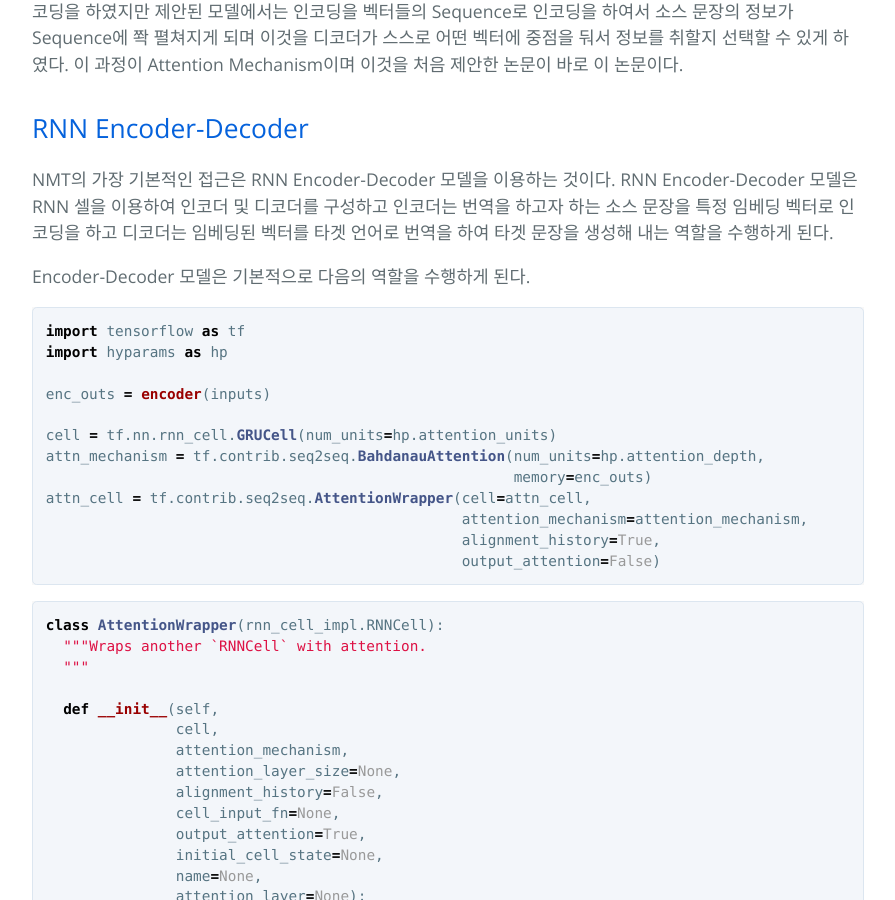
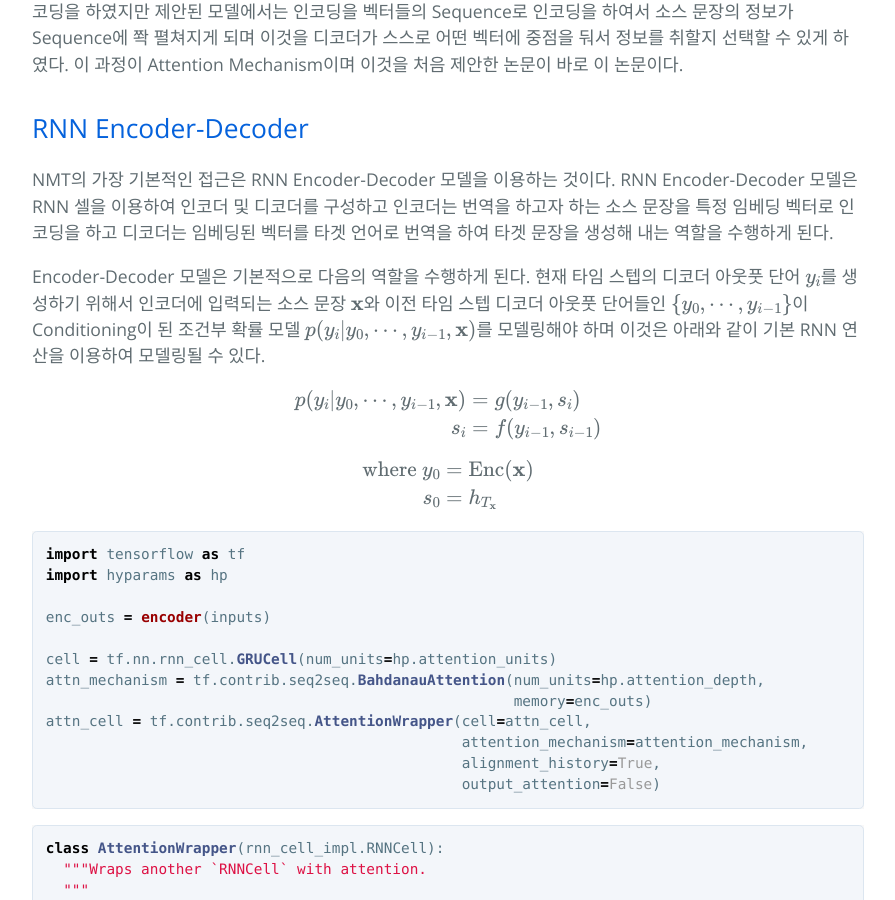
Before and after one commit to hcnoh/hcnoh.github.io, a Jekyll site: the page built from _posts/2018-12-11-bahdanau-attention.md, in a window 1280 px wide and 900 px high, scrolled down 1262 px. Shown: the whole window, without its empty margins (192-1087 px from the left). Built offline with Jekyll 4.4.1, drawn with Linux system fonts in a browser that asks for light colours; formulas are drawn with MathJax 3; comment, search, counter and statistics services are not loaded.

Commit message:
Update 2018-12-11-bahdanau-attention.md

````diff
--- a/_posts/2018-12-11-bahdanau-attention.md
+++ b/_posts/2018-12-11-bahdanau-attention.md
@@ -45,7 +45,21 @@ $$
 ## RNN Encoder-Decoder
 NMT의 가장 기본적인 접근은 RNN Encoder-Decoder 모델을 이용하는 것이다. RNN Encoder-Decoder 모델은 RNN 셀을 이용하여 인코더 및 디코더를 구성하고 인코더는 번역을 하고자 하는 소스 문장을 특정 임베딩 벡터로 인코딩을 하고 디코더는 임베딩된 벡터를 타겟 언어로 번역을 하여 타겟 문장을 생성해 내는 역할을 수행하게 된다.
 
-Encoder-Decoder 모델은 기본적으로 다음의 역할을 수행하게 된다.
+Encoder-Decoder 모델은 기본적으로 다음의 역할을 수행하게 된다. 현재 타임 스텝의 디코더 아웃풋 단어 $$y_i$$를 생성하기 위해서 인코더에 입력되는 소스 문장 $$\mathbf{x}$$와 이전 타임 스텝 디코더 아웃풋 단어들인 $$\{y_0, \cdots, y_{i-1}\}$$이 Conditioning이 된 조건부 확률 모델 $$p(y_i \vert y_0,\cdots, y_{i-1}, \mathbf{x})$$를 모델링해야 하며 이것은 아래와 같이 기본 RNN 연산을 이용하여 모델링될 수 있다.
+
+$$
+\begin{align*}
+p(y_i \vert y_0,\cdots, y_{i-1}, \mathbf{x}) & = g(y_{i-1}, s_i) \\
+s_i & = f(y_{i-1}, s_{i-1})
+\end{align*}
+$$
+
+$$
+\begin{align*}
+\text{where} \ y_0 & = \text{Enc}(\mathbf{x}) \\
+s_0 & = h_{T_{\mathbf{x}}}
+\end{align*}
+$$
 
 
 ```python
````
